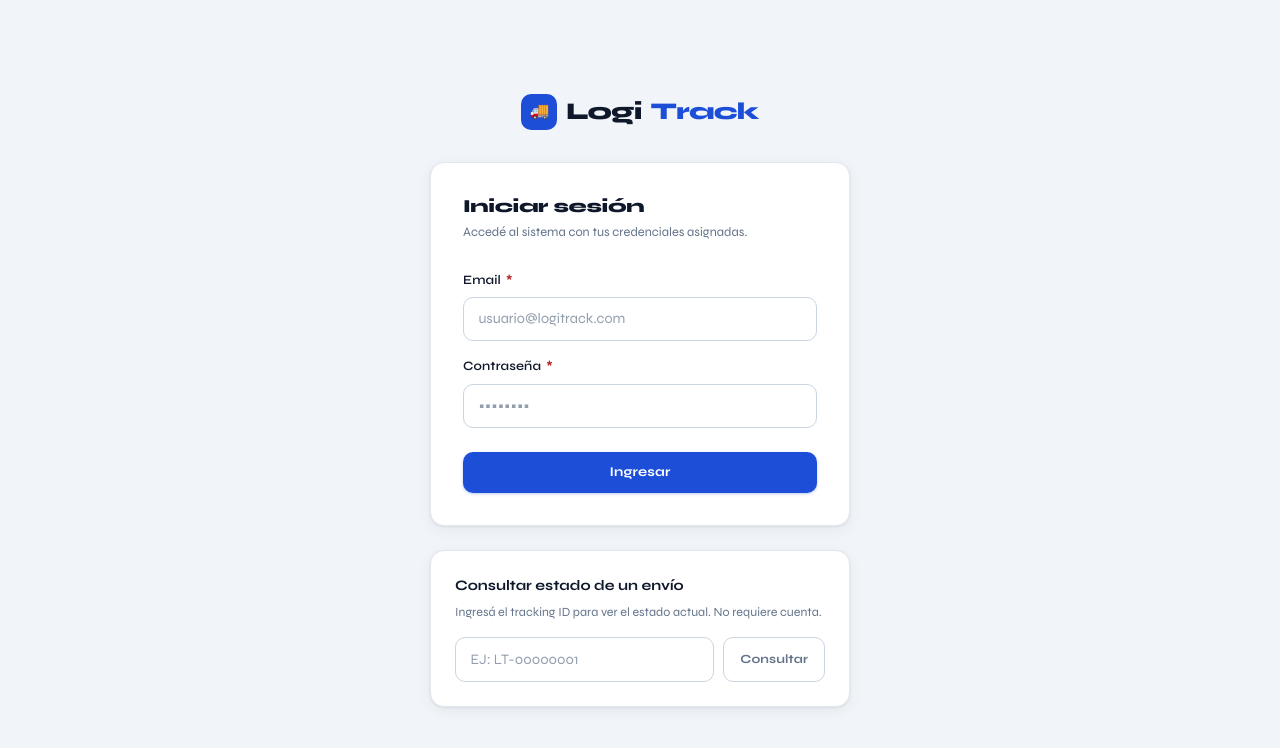
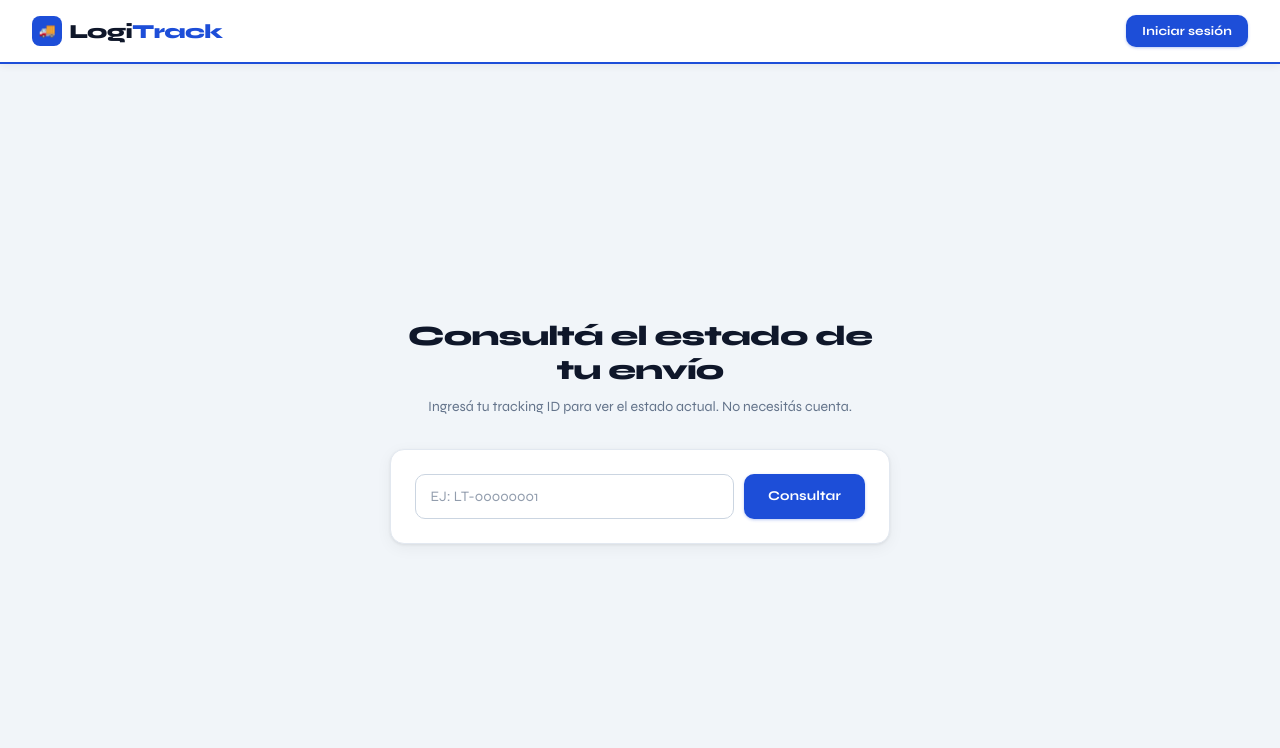
Before and after one commit to virginiaSchmied/LogiTrack, a website: page src/frontend/index.html in a window 1280 px wide. Drawn offline with nearby package versions, Linux system fonts and the light colour scheme.

Commit message:
autenticacion

```diff
--- a/src/frontend/app.js
+++ b/src/frontend/app.js
@@ -101,10 +101,21 @@ function initApp() {
 function showLoginScreen() {
   document.getElementById('login-screen').style.display = '';
   document.getElementById('app-wrapper').style.display  = 'none';
-  // Limpiar errores y campos del form de login
+  closeLoginModal();
+}
+
+function openLoginModal() {
+  document.getElementById('login-modal').style.display = '';
   document.getElementById('login-email').value    = '';
   document.getElementById('login-password').value = '';
   _hideLoginError();
+  _clearLoginFieldError('login-email');
+  _clearLoginFieldError('login-password');
+  setTimeout(() => document.getElementById('login-email').focus(), 50);
+}
+
+function closeLoginModal() {
+  document.getElementById('login-modal').style.display = 'none';
 }
 
 function showApp() {
@@ -156,6 +167,7 @@ async function handleApiError(res) {
   if (res.status === 401) {
     clearAuthState();
     showLoginScreen();
+    openLoginModal();
     return true; // fue un 401
   }
   return false;
--- a/src/frontend/index.html
+++ b/src/frontend/index.html
@@ -13,22 +13,54 @@
 
 <a href="#main-content" class="skip-link">Ir al contenido principal</a>
 
-<!-- ══ PANTALLA DE LOGIN ══ -->
-<div id="login-screen" style="display:none;" aria-label="Pantalla de inicio de sesión">
-  <div class="login-wrap">
+<!-- ══ PANTALLA INICIAL (pública) ══ -->
+<div id="login-screen" style="display:none;" aria-label="Pantalla de inicio">
 
-    <a href="#" class="login-brand" aria-label="LogiTrack inicio">
-      <span class="brand-icon" aria-hidden="true">🚚</span>
-      Logi<span class="brand-accent">Track</span>
-    </a>
+  <!-- Navbar pública -->
+  <nav class="navbar" role="navigation" aria-label="Navegación">
+    <div class="navbar-inner">
+      <a href="#" class="navbar-brand" aria-label="LogiTrack inicio">
+        <span class="brand-icon" aria-hidden="true">🚚</span>Logi<span class="brand-accent">Track</span>
+      </a>
+      <button class="btn btn-primary btn-sm" onclick="openLoginModal()" aria-label="Iniciar sesión en el sistema">
+        Iniciar sesión
+      </button>
+    </div>
+  </nav>
 
-    <!-- Tarjeta de login -->
-    <div class="login-card" role="main">
-      <h1 class="login-title">Iniciar sesión</h1>
+  <!-- Contenido principal: consulta pública -->
+  <main class="public-main" id="main-content">
+    <div class="public-hero">
+      <h1 class="public-hero-title">Consultá el estado de tu envío</h1>
+      <p class="public-hero-sub">Ingresá tu tracking ID para ver el estado actual. No necesitás cuenta.</p>
+      <div class="public-track" aria-label="Consulta pública de estado de envío">
+        <div class="public-track-row">
+          <label for="public-track-input" class="visually-hidden">Tracking ID</label>
+          <input type="text" class="form-control" id="public-track-input"
+            placeholder="Ej: LT-00000001" aria-label="Tracking ID del envío"
+            autocomplete="off" style="text-transform:uppercase"
+            onkeydown="if(event.key==='Enter') buscarPublico()"/>
+          <button class="btn btn-primary" onclick="buscarPublico()" aria-label="Consultar envío">
+            Consultar
+          </button>
+        </div>
+        <div id="public-track-result" aria-live="polite"></div>
+      </div>
+    </div>
+  </main>
+
+</div>
+
+<!-- ══ MODAL DE LOGIN ══ -->
+<div id="login-modal" class="modal-overlay" style="display:none;" onclick="closeLoginModal()" role="dialog" aria-modal="true" aria-labelledby="login-modal-title">
+  <div class="modal-box login-modal-box" onclick="event.stopPropagation()">
+    <div class="modal-header">
+      <span class="login-modal-title" id="login-modal-title">Iniciar sesión</span>
+      <button class="modal-close" onclick="closeLoginModal()" aria-label="Cerrar">✕</button>
+    </div>
+    <div class="modal-body">
       <p class="login-subtitle">Accedé al sistema con tus credenciales asignadas.</p>
-
       <div class="login-error" id="login-error" role="alert" aria-live="assertive"></div>
-
       <form id="login-form" novalidate aria-label="Formulario de inicio de sesión" onsubmit="event.preventDefault(); submitLogin();">
         <div class="form-group mb-3">
           <label class="form-label" for="login-email">
@@ -41,7 +73,6 @@
             autocomplete="email" inputmode="email"/>
           <div class="field-error" id="err-login-email" role="alert" aria-live="polite"></div>
         </div>
-
         <div class="form-group mb-4">
           <label class="form-label" for="login-password">
             Contraseña <span class="req" aria-label="obligatorio">*</span>
@@ -53,29 +84,11 @@
             autocomplete="current-password"/>
           <div class="field-error" id="err-login-password" role="alert" aria-live="polite"></div>
         </div>
-
-        <button type="submit" class="btn btn-primary" id="btn-login" aria-label="Ingresar al sistema">
+        <button type="submit" class="btn btn-primary" id="btn-login" aria-label="Ingresar al sistema" style="width:100%">
           Ingresar
         </button>
       </form>
     </div>
-
-    <!-- Consulta pública por tracking ID (LP-136) -->
-    <div class="public-track" aria-label="Consulta pública de estado de envío">
-      <p class="public-track-title">Consultar estado de un envío</p>
-      <p class="public-track-desc">Ingresá el tracking ID para ver el estado actual. No requiere cuenta.</p>
-      <div class="public-track-row">
-        <label for="public-track-input" class="visually-hidden">Tracking ID</label>
-        <input type="text" class="form-control" id="public-track-input"
-          placeholder="Ej: LT-00000001" aria-label="Tracking ID del envío"
-          autocomplete="off" style="text-transform:uppercase"/>
-        <button class="btn btn-ghost btn-sm" onclick="buscarPublico()" aria-label="Consultar envío">
-          Consultar
-        </button>
-      </div>
-      <div id="public-track-result" aria-live="polite"></div>
-    </div>
-
   </div>
 </div>
 
--- a/src/frontend/style.css
+++ b/src/frontend/style.css
@@ -292,22 +292,39 @@ body{background:var(--bg);color:var(--text);font-family:'Syne',sans-serif;font-s
 }
 
 /* ══════════════════════════════════════════════
-   LOGIN SCREEN
+   PANTALLA PÚBLICA (INICIAL)
    ══════════════════════════════════════════════ */
 
-#login-screen{min-height:100vh;display:flex;align-items:center;justify-content:center;background:var(--bg);padding:2rem 1rem}
-.login-wrap{width:100%;max-width:420px}
-.login-brand{display:flex;align-items:center;justify-content:center;gap:.55rem;font-size:1.5rem;font-weight:800;letter-spacing:-.03em;color:var(--text);margin-bottom:2rem;text-decoration:none}
-.login-brand .brand-icon{display:inline-flex;align-items:center;justify-content:center;width:36px;height:36px;background:var(--primary);border-radius:10px;font-size:1rem;flex-shrink:0}
-.login-brand .brand-accent{color:var(--primary)}
-.login-card{background:var(--surface);border:1px solid var(--border);border-radius:var(--radius-lg);padding:2rem;box-shadow:var(--shadow)}
-.login-title{font-size:1.15rem;font-weight:800;letter-spacing:-.02em;color:var(--text);margin:0 0 .35rem}
-.login-subtitle{font-size:.8rem;color:var(--text-sub);margin:0 0 1.75rem}
+#login-screen{min-height:100vh;display:flex;flex-direction:column;background:var(--bg)}
+.public-main{flex:1;display:flex;align-items:center;justify-content:center;padding:2.5rem 1rem}
+.public-hero{width:100%;max-width:500px;text-align:center}
+.public-hero-title{font-size:1.75rem;font-weight:800;letter-spacing:-.03em;color:var(--text);margin:0 0 .5rem}
+.public-hero-sub{font-size:.88rem;color:var(--text-sub);margin:0 0 2rem}
+.public-hero .public-track{text-align:left}
+.public-track{background:var(--surface);border:1px solid var(--border);border-radius:var(--radius-lg);padding:1.5rem;box-shadow:var(--shadow)}
+.public-track-row{display:flex;gap:.6rem}
+.public-track-row .form-control{flex:1}
+#public-track-result{margin-top:1rem;display:none}
+.track-result-card{background:var(--surface2);border:1px solid var(--border);border-radius:var(--radius-md);padding:1rem}
+.track-result-tid{font-family:'DM Mono',monospace;font-size:.85rem;font-weight:600;color:var(--secondary);letter-spacing:.06em}
+.track-result-row{display:flex;justify-content:space-between;align-items:center;gap:.5rem;margin-top:.6rem;font-size:.82rem;color:var(--text-sub)}
+.track-result-row strong{color:var(--text)}
+.track-error{font-size:.82rem;color:var(--danger);font-weight:600;margin-top:.5rem;display:flex;align-items:center;gap:.35rem}
+.track-error::before{content:"⚠"}
+
+/* MODAL DE LOGIN */
+.login-modal-box{max-width:440px}
+.login-modal-title{font-size:1.05rem;font-weight:800;letter-spacing:-.02em;color:var(--text)}
+.login-subtitle{font-size:.82rem;color:var(--text-sub);margin:0 0 1.25rem}
 .login-error{display:none;background:var(--danger-dim);border:1px solid rgba(185,28,28,.2);border-radius:var(--radius-sm);padding:.65rem .9rem;font-size:.82rem;font-weight:600;color:var(--danger);margin-bottom:1rem;align-items:center;gap:.5rem}
 .login-error.visible{display:flex}
 .login-error::before{content:"⚠";flex-shrink:0}
-.login-footer{margin-top:1.5rem;padding-top:1.25rem;border-top:1px solid var(--border)}
-#btn-login{width:100%}
+
+@media(max-width:480px){
+  .public-track{padding:1.25rem}
+  .public-track-row{flex-direction:column}
+  .public-hero-title{font-size:1.35rem}
+}
 
 /* NAVBAR — logout button + user info */
 .navbar-user{display:flex;align-items:center;gap:.6rem;flex-shrink:0}
@@ -331,23 +348,3 @@ body{background:var(--bg);color:var(--text);font-family:'Syne',sans-serif;font-s
 .admin-card .ac-icon{font-size:1.5rem;margin-bottom:.6rem}
 .admin-card .ac-label{font-size:.8rem;font-weight:700;color:var(--text)}
 .admin-card .ac-note{font-size:.7rem;color:var(--text-sub);margin-top:.3rem}
-
-/* CONSULTA PÚBLICA (en login screen) */
-.public-track{margin-top:1.5rem;background:var(--surface);border:1px solid var(--border);border-radius:var(--radius-lg);padding:1.5rem;box-shadow:var(--shadow)}
-.public-track-title{font-size:.9rem;font-weight:700;color:var(--text);margin:0 0 .3rem}
-.public-track-desc{font-size:.78rem;color:var(--text-sub);margin:0 0 1rem}
-.public-track-row{display:flex;gap:.6rem}
-.public-track-row .form-control{flex:1}
-#public-track-result{margin-top:1rem;display:none}
-.track-result-card{background:var(--surface2);border:1px solid var(--border);border-radius:var(--radius-md);padding:1rem}
-.track-result-tid{font-family:'DM Mono',monospace;font-size:.85rem;font-weight:600;color:var(--secondary);letter-spacing:.06em}
-.track-result-row{display:flex;justify-content:space-between;align-items:center;gap:.5rem;margin-top:.6rem;font-size:.82rem;color:var(--text-sub)}
-.track-result-row strong{color:var(--text)}
-.track-error{font-size:.82rem;color:var(--danger);font-weight:600;margin-top:.5rem;display:flex;align-items:center;gap:.35rem}
-.track-error::before{content:"⚠"}
-
-@media(max-width:480px){
-  .login-card{padding:1.5rem 1.25rem}
-  .public-track{padding:1.25rem}
-  .public-track-row{flex-direction:column}
-}
```
